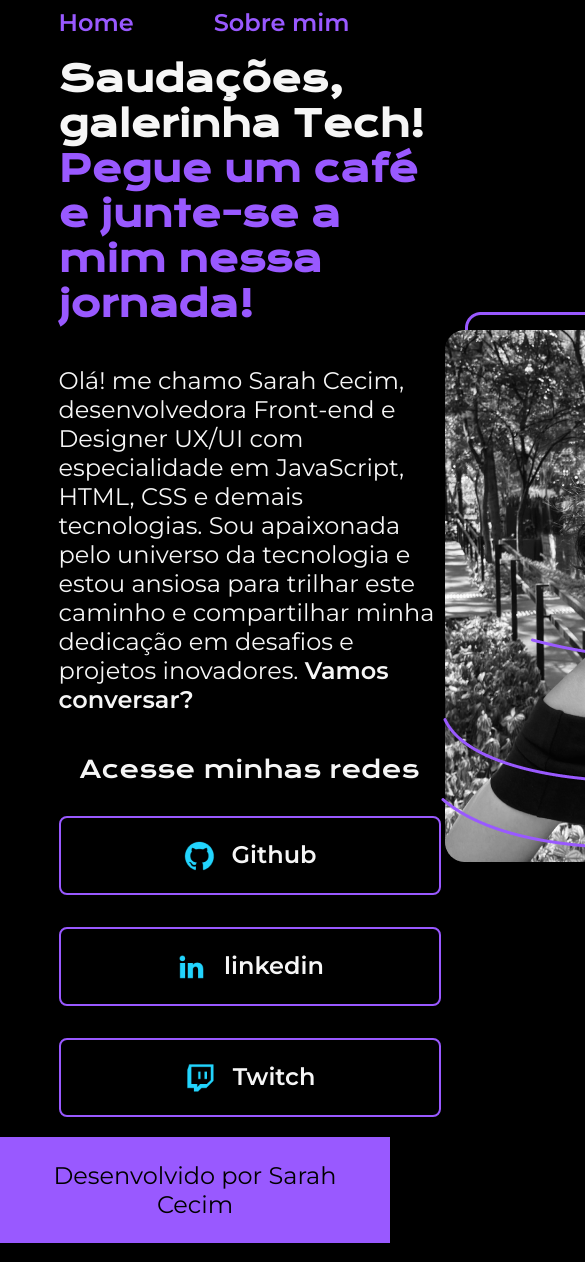
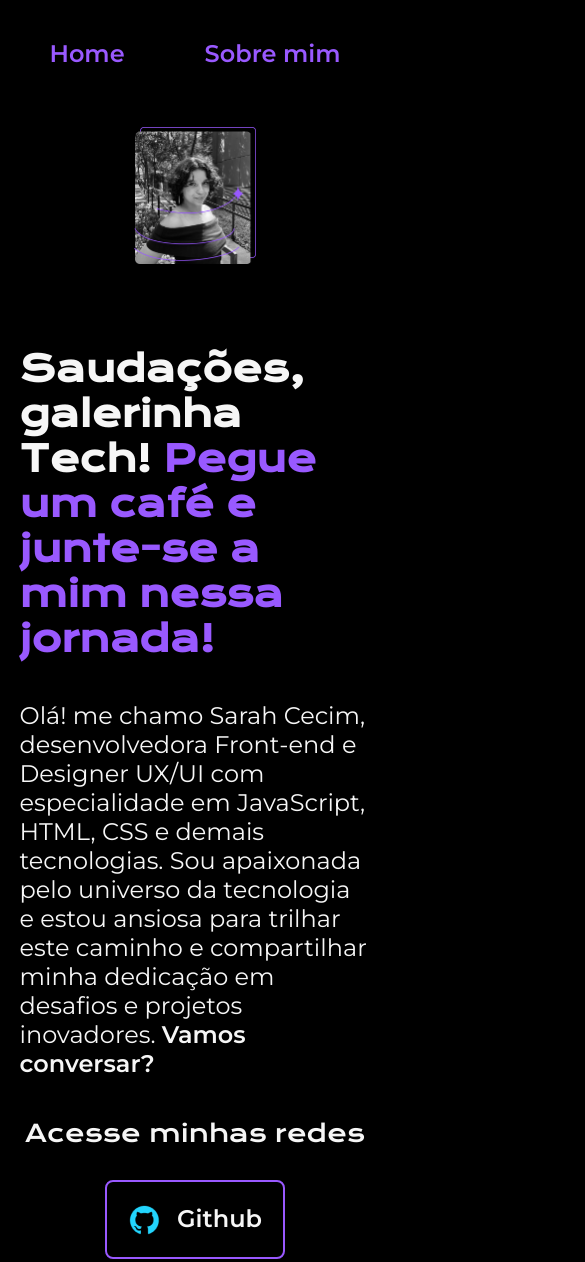
Before and after one commit to sarahcecim/Portfolio, a plain HTML site: page index.html in a window 390 px wide. Shown: the top 1262 px of the page, 585 px wide, since content can reach past the window. Drawn offline with nearby package versions, Linux system fonts and the light colour scheme.

Commit message:
first commit

```diff
--- a/index.html
+++ b/index.html
@@ -5,7 +5,7 @@
     <meta charset="UTF-8">
     <meta http-equiv="X-UA-Compatible" content="IE=edge">
     <meta name="viewport" content="width=device-width, initial-scale=1.0">
-    <title>Portifolio</title>
+    <title>Portfolio</title>
     <link rel="stylesheet" href="./styles/style.css">
 </head>
 
@@ -28,21 +28,21 @@
                 conversar?</strong></p>
             <div class="apresentacao__links">
                 <h2 class="apresentacao__links__subtitulo">Acesse minhas redes</h2>
-                <a class="apresentacao__links__link" href="https://github.com/sarahcecim">
+                <a class="apresentacao__links__navegacao" href="https://github.com/sarahcecim">
                     <img src="./assets/github.png">
                     Github
                 </a>
-                <a class="apresentacao__links__link" href="https://www.linkedin.com/in/sarahcecim/">
+                <a class="apresentacao__links__navegacao" href="https://www.linkedin.com/in/sarahcecim/">
                     <img src="./assets/linkedin.png">
                     linkedin
                 </a>
-                <a class="apresentacao__links__link" href="https://www.twitch.tv/saripoo_">
+                <a class="apresentacao__links__navegacao" href="https://www.twitch.tv/saripoo_">
                     <img src="./assets/twitch.png">
                     Twitch
                 </a>
             </div>
         </section>
-        <img src="./assets/imagem.png" alt="Foto de Sarah Cecim">
+        <img class="apresentacao__imagem" src="./assets/imagem.png" alt="Foto de Sarah Cecim">
     </main>
     <footer class="rodape">
         <p>Desenvolvido por Sarah Cecim</p>
--- a/styles/style.css
+++ b/styles/style.css
@@ -28,7 +28,7 @@ body{
 }
 .cabecalho__menu__link{
     font-family: var(--fonte-secundaria);
-    font-size: 24px;
+    font-size: 1.5rem;
     font-weight: 600;
     color: var(--cor-terciaria);
     text-decoration: none;
@@ -38,23 +38,24 @@ body{
     display: flex;
     align-items: center;
     justify-content: space-between;
+    gap: 82px
 }
 .apresentacao__conteudo{
-    width: 615px;
+    width: 50%;
     display: flex;
     flex-direction: column;
     gap: 40px;
 }
 
 .apresentacao__conteudo__titulo{
-    font-size: 36px;
+    font-size: 2.25rem;
     font-family: var(--fonte-primaria);
 }
 .titulo-destaque{
     color: var(--cor-terciaria);
 }
 .apresentacao__conteudo__texto{
-    font-size: 24px;
+    font-size: 1.5rem;
     font-family: var(--fonte-secundaria);
 }
 
@@ -68,17 +69,17 @@ body{
 .apresentacao__links__subtitulo{
     font-family: var(--fonte-primaria);
     font-weight: 400;
-    font-size: 24px;
+    font-size: 1.5rem;
 }
-.apresentacao__links__link{
+.apresentacao__links__navegacao{
     display: flex;
     justify-content: center;
     gap: 16px;
     border: 2px solid var(--cor-terciaria);
-    width: 378px;
+    width: 50%;
     text-align: center;
     border-radius: 8px;
-    font-size: 24px;
+    font-size: 1.5rem;
     font-weight: 600;
     padding: 21.5px 0;
     text-decoration: none;
@@ -88,12 +89,36 @@ body{
 .apresentacao__links__link:hover{
     background-color: var(--cor-hover);
 }
+
+.apresentacao__imagem{
+    width: 35%;
+}
+
 .rodape{
     color: var(--cor-primaria);
     background-color: var(--cor-terciaria);
     padding: 24px;
     text-align: center;
     font-family: var(--fonte-secundaria);
-    font-size: 24px;
+    font-size: 1.5rem;
     font-weight: 400;
 }
+
+@media (max-width: 1200px) {
+    .cabecalho{
+        padding: 10%;
+    }
+
+    .cabecalho__menu{
+        justify-content: center;
+    }
+
+    .apresentacao {
+        flex-direction: column-reverse;
+        padding: 5%;
+    }
+
+    .apresentacao__conteudo {
+        width: auto;
+    }
+}
```
Also changed, not shown: about.html (+1 -1 lines), 1 other file.
